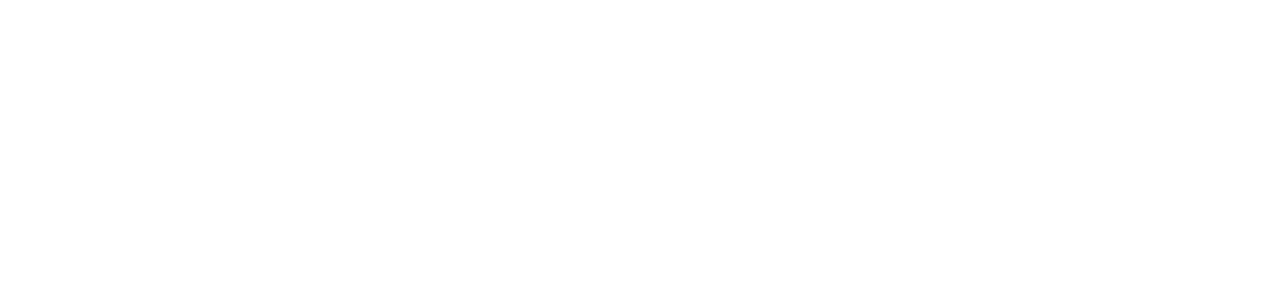
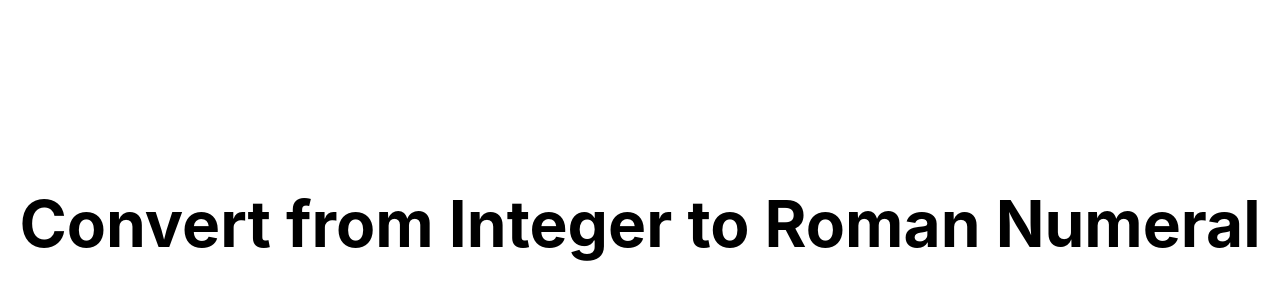
Before and after one commit to DamirRND/with-jest-app, a Next.js app: page / in a window 1280 px wide. Shown: the part 176-476 px from the top of the page. Built offline with nearby package versions, Linux system fonts and the light colour scheme.

Commit message:
Add h1, with className: title, to application.

```diff
--- a/pages/index.tsx
+++ b/pages/index.tsx
@@ -7,10 +7,10 @@
         <div className={styles.container}>
             <Head>
                 <title>Roman Numeral Converter</title>
-        <link rel="icon" href="/favicon.ico" />
+                <link rel="icon" href="/favicon.ico"/>
             </Head>
-
             <main>
+                <h1 className={styles.title}>Convert from Integer to Roman Numeral</h1>
             </main>
         </div>
     )
```
Lines whose indentation alone changed are shown as unchanged.
